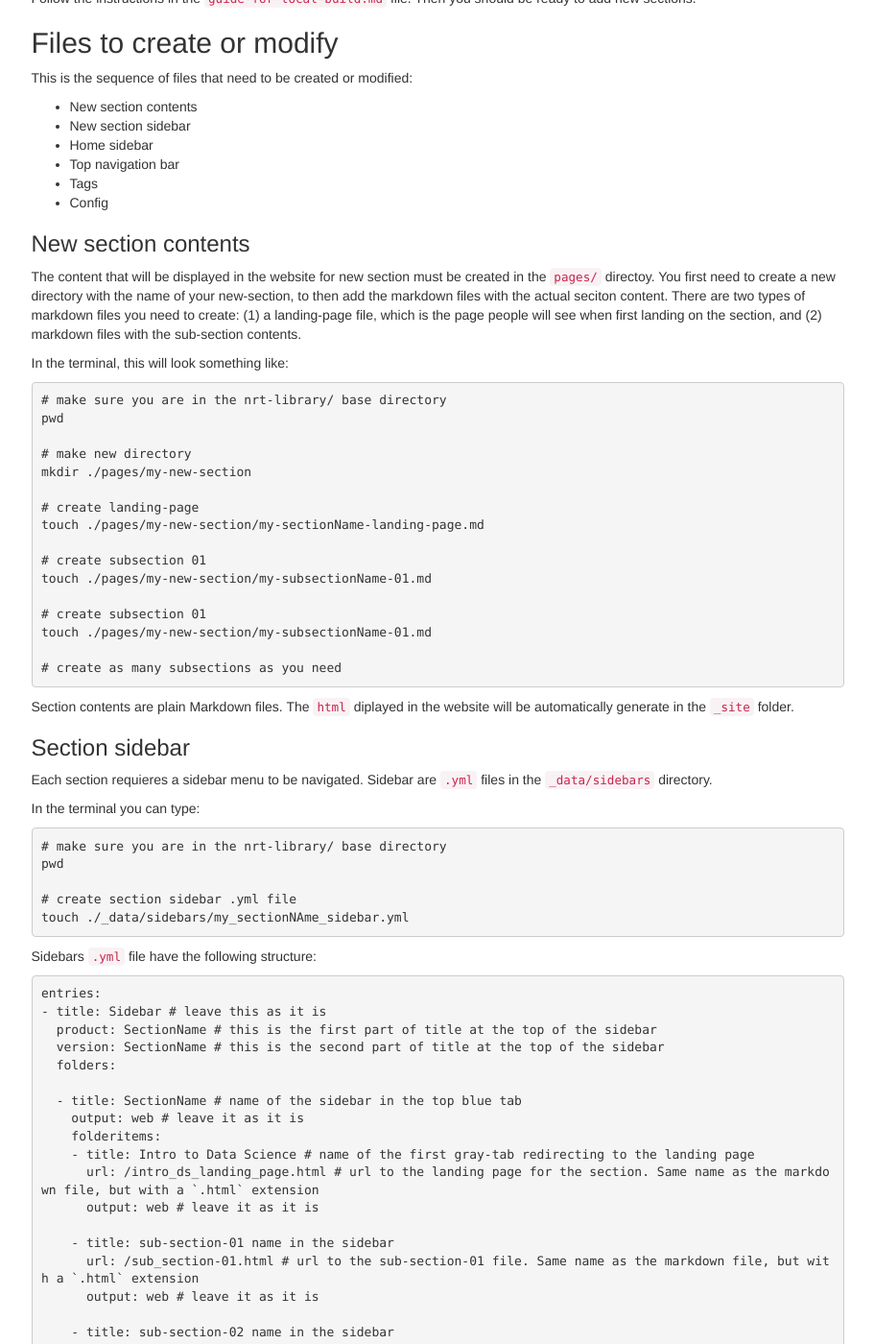
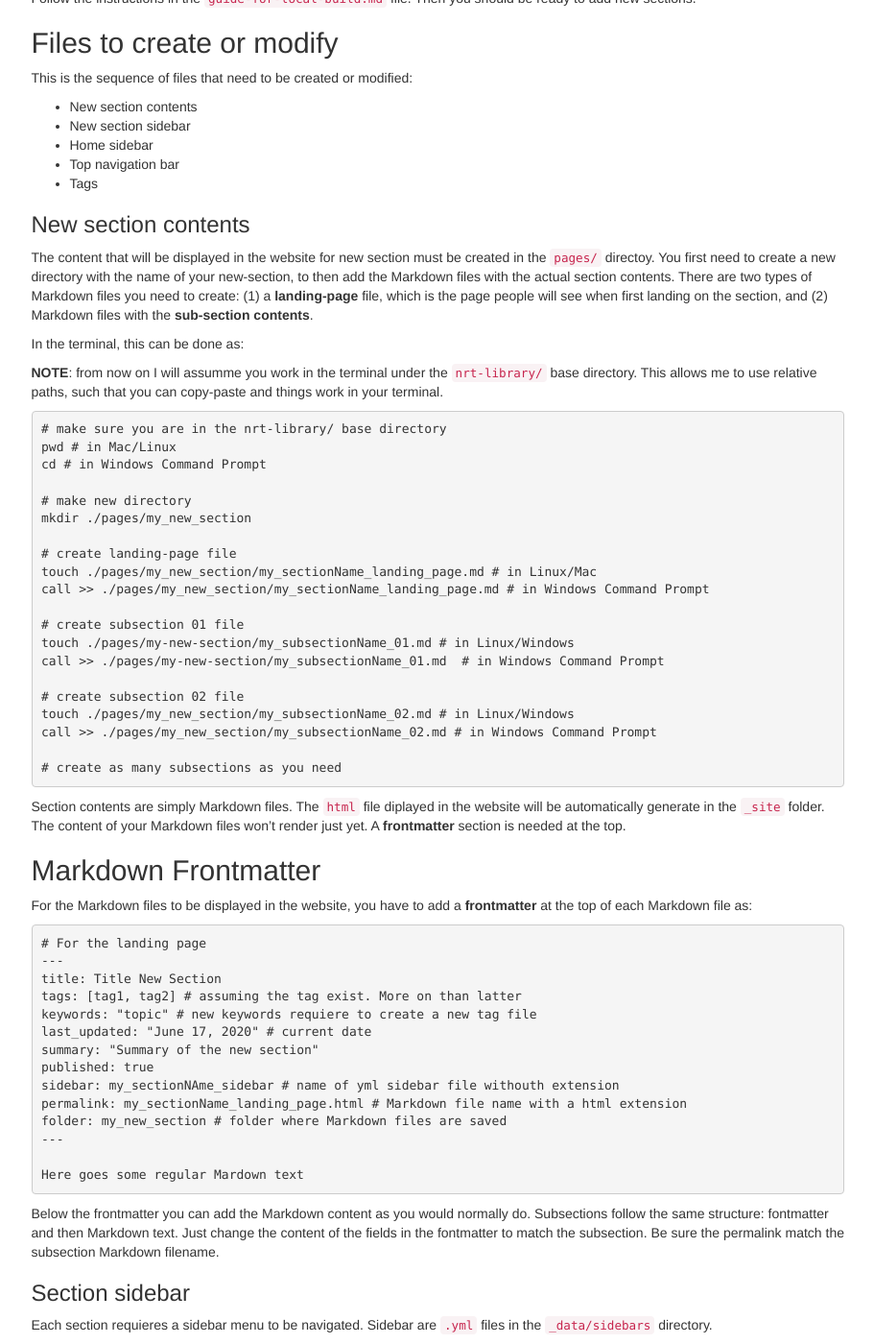
Before and after one commit to nrt-library/nrt-library, a Jekyll site: the page built from guides/guide-for-adding-new-sections.md, in a window 1280 px wide and 1400 px high, scrolled down 404 px. Shown: the whole window at 96% size, without its empty margins (330-1241 px from the left). Built offline with Jekyll 4.4.1, drawn with Linux system fonts in a browser that asks for light colours; nearby versions of some CDN libraries; our own code applies the rules of GitHub Pages for plain Markdown files; library files that are not in the unit come from our copies; comment, search, counter and statistics services are not loaded; some of the changed text lies outside the part shown.

Commit message:
new section guide update

````diff
--- a/guides/guide-for-adding-new-sections.md
+++ b/guides/guide-for-adding-new-sections.md
@@ -17,34 +17,62 @@ This is the sequence of files that need to be created or modified:
 - Home sidebar
 - Top navigation bar
 - Tags
-- Config
 
 ### New section contents
 
-The content that will be displayed in the website for new section must be created in the `pages/` directoy. You first need to create a new directory with the name of your new-section, to then add the markdown files with the actual seciton content. There are two types of markdown files you need to create: (1) a landing-page file, which is the page people will see when first landing on the section, and (2) markdown files with the sub-section contents.
+The content that will be displayed in the website for new section must be created in the `pages/` directoy. You first need to create a new directory with the name of your new-section, to then add the Markdown files with the actual section contents. There are two types of Markdown files you need to create: (1) a **landing-page** file, which is the page people will see when first landing on the section, and (2) Markdown files with the **sub-section contents**.
 
-In the terminal, this will look something like:
+In the terminal, this can be done as:
+
+**NOTE**: from now on I will assumme you work in the terminal under the `nrt-library/` base directory. This allows me to use relative paths, such that you can copy-paste and things work in your terminal.
 
 ```bash
 # make sure you are in the nrt-library/ base directory
-pwd
+pwd # in Mac/Linux
+cd # in Windows Command Prompt
 
 # make new directory
-mkdir ./pages/my-new-section
+mkdir ./pages/my_new_section
 
-# create landing-page
-touch ./pages/my-new-section/my-sectionName-landing-page.md
+# create landing-page file
+touch ./pages/my_new_section/my_sectionName_landing_page.md # in Linux/Mac
+call >> ./pages/my_new_section/my_sectionName_landing_page.md # in Windows Command Prompt
 
-# create subsection 01
-touch ./pages/my-new-section/my-subsectionName-01.md
+# create subsection 01 file
+touch ./pages/my-new-section/my_subsectionName_01.md # in Linux/Windows
+call >> ./pages/my-new-section/my_subsectionName_01.md  # in Windows Command Prompt
 
-# create subsection 01
-touch ./pages/my-new-section/my-subsectionName-01.md
+# create subsection 02 file
+touch ./pages/my_new_section/my_subsectionName_02.md # in Linux/Windows
+call >> ./pages/my_new_section/my_subsectionName_02.md # in Windows Command Prompt
 
 # create as many subsections as you need
 ```
 
-Section contents are plain Markdown files. The `html` diplayed in the website will be automatically generate in the `_site` folder.
+Section contents are simply Markdown files. The `html` file diplayed in the website will be automatically generate in the `_site` folder. The content of your Markdown files won't render just yet. A **frontmatter** section is needed at the top.
+
+## Markdown Frontmatter
+
+For the Markdown files to be displayed in the website, you have to add a **frontmatter** at the top of each Markdown file as:
+
+```yml
+# For the landing page
+---
+title: Title New Section
+tags: [tag1, tag2] # assuming the tag exist. More on than latter
+keywords: "topic" # new keywords requiere to create a new tag file
+last_updated: "June 17, 2020" # current date
+summary: "Summary of the new section"
+published: true
+sidebar: my_sectionNAme_sidebar # name of yml sidebar file withouth extension
+permalink: my_sectionName_landing_page.html # Markdown file name with a html extension
+folder: my_new_section # folder where Markdown files are saved
+---
+
+Here goes some regular Mardown text
+```
+
+Below the frontmatter you can add the Markdown content as you would normally do. Subsections follow the same structure: fontmatter and then Markdown text. Just change the content of the fields in the fontmatter to match the subsection. Be sure the permalink match the subsection Markdown filename.
 
 ### Section sidebar
 
@@ -54,10 +82,12 @@ In the terminal you can type:
 
 ```bash
 # make sure you are in the nrt-library/ base directory
-pwd
+pwd # in Mac/Linux
+cd # in Windows Command Prompt
 
 # create section sidebar .yml file
-touch ./_data/sidebars/my_sectionNAme_sidebar.yml
+touch ./_data/sidebars/my_sectionNAme_sidebar.yml # in Mac/Linux
+call >> ./_data/sidebars/my_sectionNAme_sidebar.yml # in Windows Command Prompt
 ```
 
 Sidebars `.yml` file have the following structure:
@@ -65,33 +95,33 @@ Sidebars `.yml` file have the following structure:
 ```yml
 entries:
 - title: Sidebar # leave this as it is
-  product: SectionName # this is the first part of title at the top of the sidebar
-  version: SectionName # this is the second part of title at the top of the sidebar
+  product: My # this is the first part of title at the top of the sidebar
+  version: Section # this is the second part of title at the top of the sidebar
   folders:
 
-  - title: SectionName # name of the sidebar in the top blue tab
+  - title: My Section Name # name of the sidebar in the top blue tab
     output: web # leave it as it is
     folderitems:
-    - title: Intro to Data Science # name of the first gray-tab redirecting to the landing page
-      url: /intro_ds_landing_page.html # url to the landing page for the section. Same name as the markdown file, but with a `.html` extension
+    - title: My Section # name of the first gray-tab redirecting to the landing page
+      url: /my_sectionName_landing_page.html # url to the landing page for the section. Same name as the Markdown file, but with a `.html` extension
       output: web # leave it as it is
 
-    - title: sub-section-01 name in the sidebar
-      url: /sub_section-01.html # url to the sub-section-01 file. Same name as the markdown file, but with a `.html` extension
+    - title: Subsection 01 name in the sidebar
+      url: /my_subsectionName_01.html # url to the sub-section-01 file. Same name as the Markdown file, but with a `.html` extension
       output: web # leave it as it is
 
-    - title: sub-section-02 name in the sidebar
-      url: /sub_section-02.html # url to the sub-section-02 file. Same name as the markdown file, but with a `.html` extension
+    - title: Subsection 02 name in the sidebar
+      url: /my_subsectionName_02.html # url to the sub-section-02 file. Same name as the Markdown file, but with a `.html` extension
       output: web # leave it as it is
 
     # you can add more sub-sections in the same manner
 ```
 
-You can copy-paste the block of code above to fill into your `.yml` file
+You can copy-paste the block of code above to fill into your `.yml` file as a template, and then modify for your new content.
 
 ### Home sidebar
 
-The home sidebar is the sidebar for the `News` section. To the new section to show up in the `News` sidebar, you have to add a new sub-section at the end of file as.
+The home sidebar is the sidebar for the `News` section. To the new section to show up in the `News` sidebar, you have to add a new sub-section at the end of the file.
 
 First open the file in your favorite editor. For instance:
 
@@ -118,12 +148,12 @@ Then modify the file as:
       output: web
     # etc ....
     # at the end add
-    - title: My new section title
-      url: /new_sectionName_landing_page.html # same as makrdown file but with html extension
+    - title: My new section name
+      url: /my_sectionName_landing_page.html # same as makrdown file but with html extension
       output: web
 ```
 
-You can alter the order in whic topics show up in the News sidebar by rearranging the order in the `foleritems` section.
+You can alter the order in which topics show up in the `News` sidebar by rearranging the order in the `folderitems` section.
 
 ### Top navigation bar
 
@@ -153,23 +183,23 @@ topnav_dropdowns:
           url: /someTopic_landing_page.html
           # etc...
           # Then add at the end
-        - title: Section title
-          url: /new_sectionName_landing_page.html # same as makrdown file but with html extension
+        - title: My Section Title
+          url: /my_sectionName_landing_page.html # same as makrdown file but with html extension
 ```
 
 You can alter the order in whic topics show up in the drop-down menu by rearranging the order in the `folderitems` section.
 
 ### Adding tags to sections
 
-Pages can be grouped and searched by tags. Tags are added in the frontmatter (top section on each markdown file) as:
+Pages can be grouped and searched by **tags**. Tags are added in the frontmatter (top section in each Markdown file) as:
 
 ```yml
 ---
-title:  "Section title"
+title:  "My Section Title"
 published: true
-permalink: page_link.html
-summary: "Section summary"
-tags: [tag_1, tag_2, new_tag] # here you add tags after the comma
+permalink: my_sectionName_landing_page.html
+summary: "My Section Summary"
+tags: [tag_1, tag_2, new_tag] # here you add tags separated by commas
 ---
 ```
 
@@ -191,7 +221,8 @@ allowed-tags:
 - To create a tag file for the new tag in the `./pages/tags/` directory as:
 
 ```bash
-touch ./pages/tags/my_newTag.md
+touch ./pages/tags/my_newTag.md # in Linux/MAc
+call >> ./pages/tags/my_newTag.md # in Windows Command Prompt
 ```
 
 Then open the file and fill in with:
@@ -201,7 +232,7 @@ Then open the file and fill in with:
 title: "Tag Name"
 search: exclude # leave it as it is
 tagName: new_tag # this is your new tag name
-permalink: my_newTag.html # same as markdown file
+permalink: my_newTag.html # same as Markdown file
 sidebar: mydoc_sidebar # leave it as it is
 folder: tags # leave it as it is
 ---
@@ -211,5 +242,3 @@ folder: tags # leave it as it is
 ```
 
 That's all. If the tag does not show up or work after saving, close the browser, kill the process and rebuild the site.
-
-### Config file
````
Also changed, not shown: other parts of guides/guide-for-adding-new-sections.md (+3 -3 lines), 2 other files.
